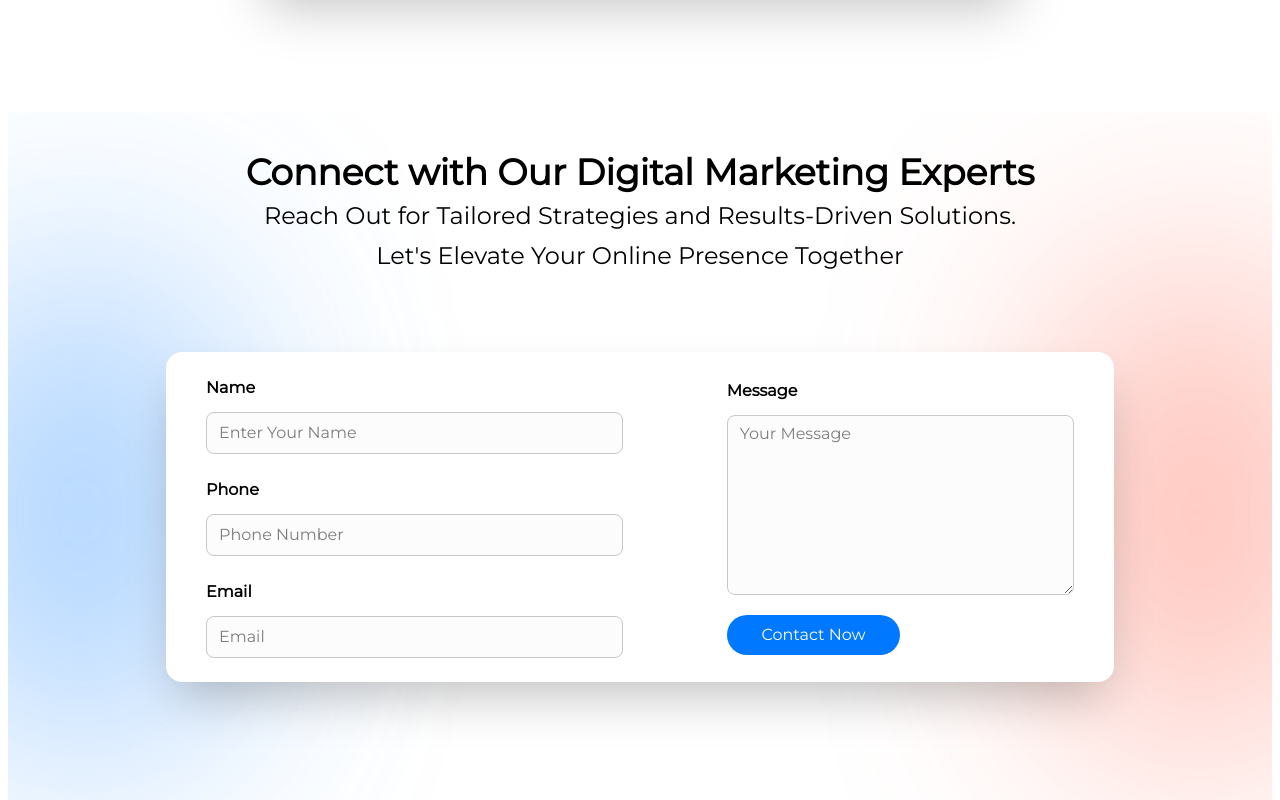
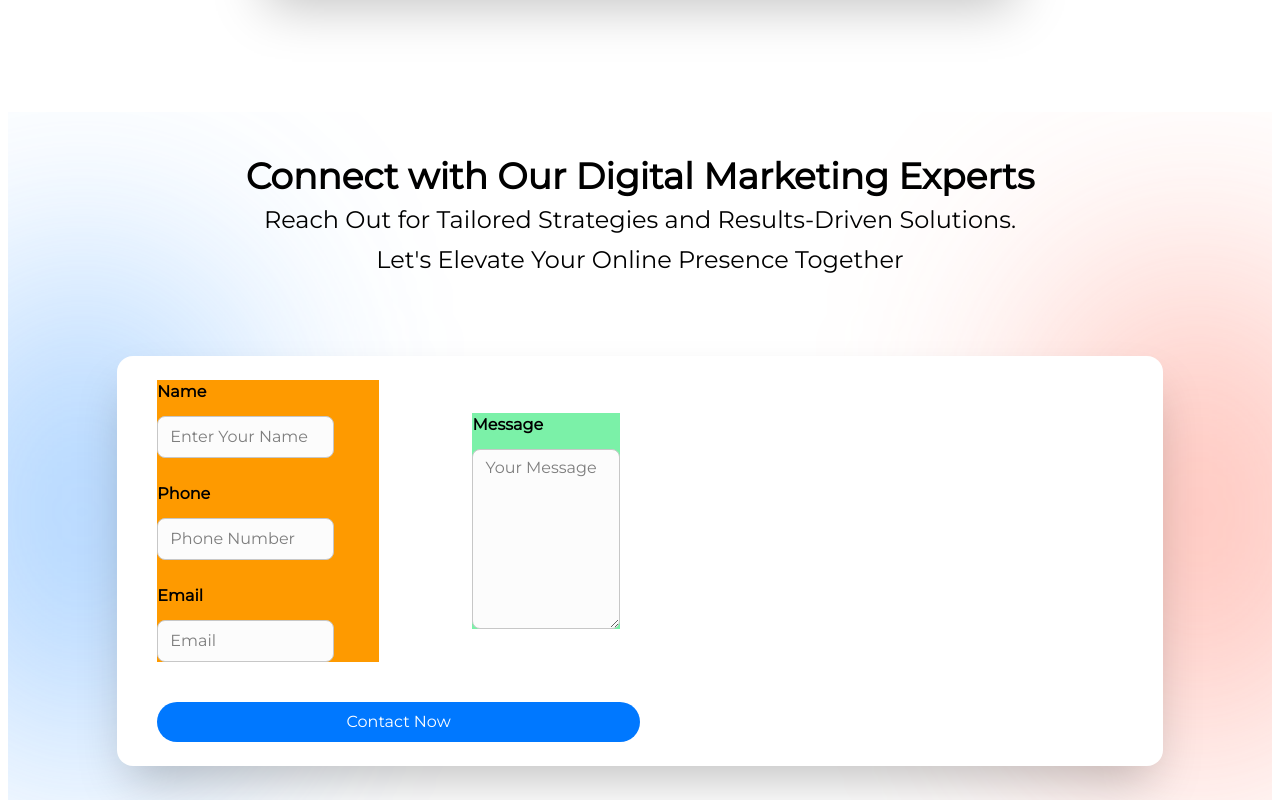
Before and after one commit to mhi1627/Osumare, a React (Vite) app: page / in a window 1280 px wide. Shown: the part 6660-7460 px from the top of the page. Built offline with nearby package versions, Linux system fonts and the light colour scheme.

Commit message:
fixed resposive

```diff
--- a/src/Sections/InquiryForm/InquiryForm.jsx
+++ b/src/Sections/InquiryForm/InquiryForm.jsx
@@ -9,12 +9,12 @@ export default function InquiryForm() {
        <div className='blueRound w-[50%] h-[25%] sm:w-[18%] sm:h-[60%] bg-[#409AFF] rounded-full absolute -left-30 top-20 blur-3xl sm:blur-[8rem]  sm:-left-10 sm:top-20  opacity-60'></div>
        <div className='orangeRound w-[50%] h-[25%] sm:w-[18%] sm:h-[60%] bg-[#FF725E] rounded-full absolute blur-3xl sm:blur-[8rem] -right-30 top-20 sm:-right-10 sm:top-20 opacity-60'></div>
     </div>
-    <div className='absolute top-0 sm:mt-5 w-3/4'>
+    <div className=' sm:w-5/6 absolute top-0 sm:mt-5 p-1'>
     <SectionHeader header={`Connect with Our Digital Marketing Experts`} subHeader={`Reach Out for Tailored Strategies and Results-Driven Solutions.`} subHeader2={` Let's Elevate Your Online Presence Together`}></SectionHeader>
 
     <div className='w-full bg-white shadow-2xl p-3  rounded-2xl sm:mt-20 mt-10 py-6 sm:px-10'>
-        <form action="" className=' w-full flex flex-col sm:flex-row sm:justify-between items-center '>
-            <div className='sm:flex sm:flex-col sm:w-3/4 w-full'>
+        <form action="" className=' w-full flex flex-col sm:grid grid-cols-3 sm:justify-items-stretch items-center gap-5'>
+            <div className='flex flex-col sm:w-3/4 w-full  bg-amber-500'>
             <label htmlFor="name" className='font-black' >Name</label>
             <input type="text" name="name" id="" placeholder='Enter Your Name' className='bg-[#FCFCFC]  border-1 border-[#C7C7C7] p-2 px-3 sm:mt-3  sm:w-[80%] w-[90%] rounded-lg ' /><br />
             <label htmlFor="phone" className='font-black'>Phone</label>
@@ -22,11 +22,13 @@ export default function InquiryForm() {
             <label htmlFor="email" className='font-black'>Email</label>
             <input type="email" placeholder='Email' className='bg-[#FCFCFC] border-1 border-[#C7C7C7] p-2 px-3 sm:mt-3  sm:w-[80%] w-[90%] rounded-lg ' />
             </div>
-           <div className='sm:w-1/2 w-full flex flex-col justify-between'>
+           <div className='sm:w-1/2 w-full flex flex-col justify-between bg-green-300 '>
            <label htmlFor="message" className='font-black'>Message</label>
            <textarea name="message" id="message" placeholder='Your Message'  className='bg-[#FCFCFC] border-1  border-[#C7C7C7] p-1.5 px-3 sm:mt-3 sm:w-[100%] w-[90%] sm:h-[180px] rounded-lg'></textarea>
-           <Button style={`sm:w-1/2 h-10 mt-5 bg-[#0078FF] text-white hover:bg-transparent`}>Contact Now</Button>
            </div>
+          <div className='col-start-1 col-end-6'>
+          <Button style={`sm:w-1/2 h-10 mt-5 bg-[#0078FF] text-white hover:bg-transparent`}>Contact Now</Button>
+          </div>
         </form>
     </div>
     </div>
--- a/src/Sections/MoreInfo/MoreInfo.jsx
+++ b/src/Sections/MoreInfo/MoreInfo.jsx
@@ -16,7 +16,7 @@ export default function MoreInfo() {
               <p className="sm:text-xl lg:w-2/3">
               In the dynamic realm of real estate, the journey from a property inquiry to a successful conversion demands a well-crafted approach. At Osumare, we specialize in guiding potential buyers through this journey seamlessly, maximizing inquiries-turned-conversions with expert strategies.
               </p>
-              <Button style={`bg-[#0078FF] h-12 sm:w-40 text-white hover:bg-transparent`}>Get Started</Button>
+              <Button style={`bg-[#0078FF]  h-12 sm:w-50 text-white hover:bg-transparent`}>Get Started</Button>
             </div>
           </div>
         </div>
--- a/src/Sections/Other/Other.jsx
+++ b/src/Sections/Other/Other.jsx
@@ -14,7 +14,7 @@ export default function Other() {
         <h3 className='text-2xl font-black text-center mt-10 sm:text-4xl'>Your Peace of Mind</h3>
         <p className='text-md text-center sm:text-xl sm:w-2/6'>Through our conversion-focused strategies, we ensure that property seekers are not just visitors, but engaged prospects ready to make their next move in the real estate market
         </p>
-        <Button style={`w-full h-9 bg-[#0078FF] text-white hover:bg-transparent sm:w-1/5 sm:h-12 cursor-pointer`}>Get Started</Button>
+        <Button style={`w-[90%] h-12 bg-[#0078FF] text-white hover:bg-transparent sm:w-1/5 sm:h-12 cursor-pointer`}>Get Started</Button>
      </div>
     </div>
   )
--- a/src/Sections/Services/Services.jsx
+++ b/src/Sections/Services/Services.jsx
@@ -55,7 +55,7 @@ export default function Services() {
       <ServicesCard heading={service.heading} description={service.description} icon = {service.icon}></ServicesCard>
      ))}
     </div>
-    <Button style={`bg-[#0078FF] h-8 sm:h-12 lg:py-3 w-1/2 sm:w-1/4 text-white hover:bg-transparent mt-4`}>Get Started</Button>
+    <Button style={`bg-[#0078FF] sm:h-8 h-12 sm:h-12 lg:py-3 s:w-1/2 sm:w-1/4 text-white hover:bg-transparent sm:mt-4 w-[90%] `}>Get Started</Button>
 </div>
   )
 }
```
